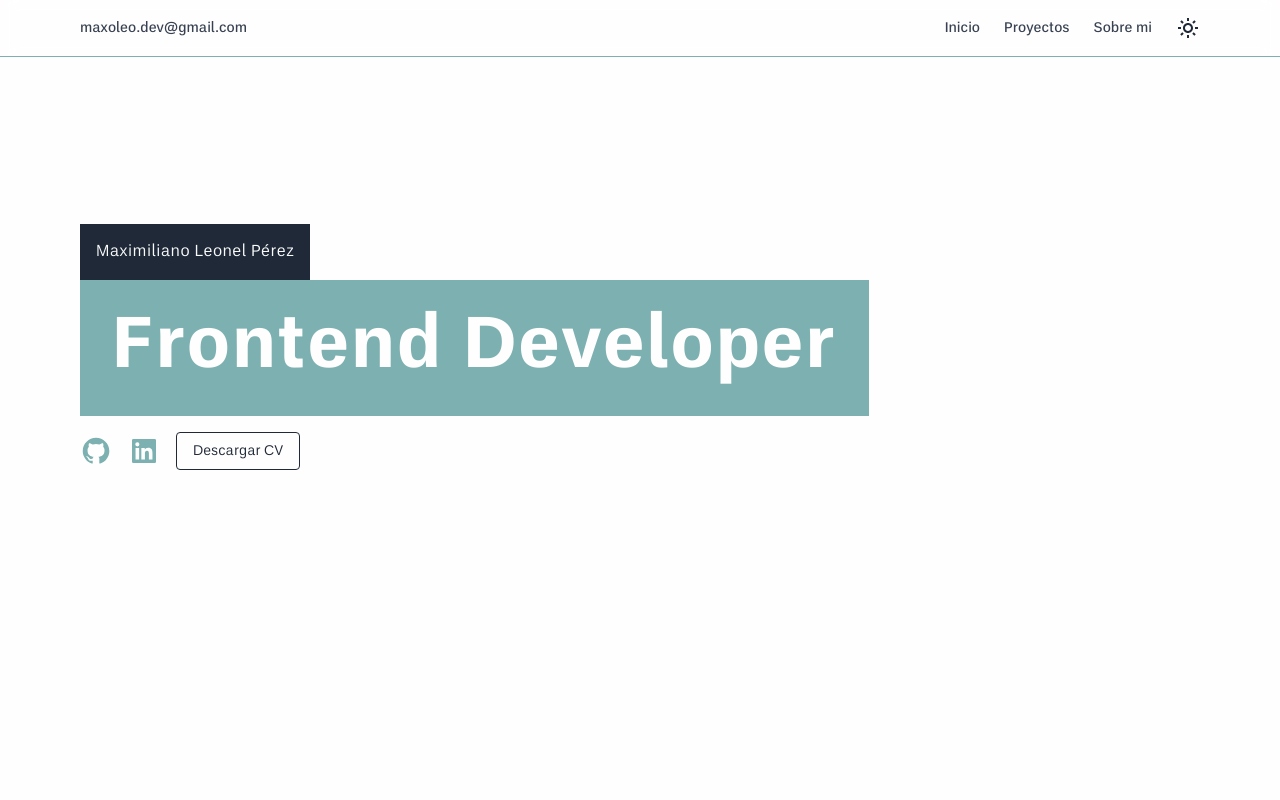
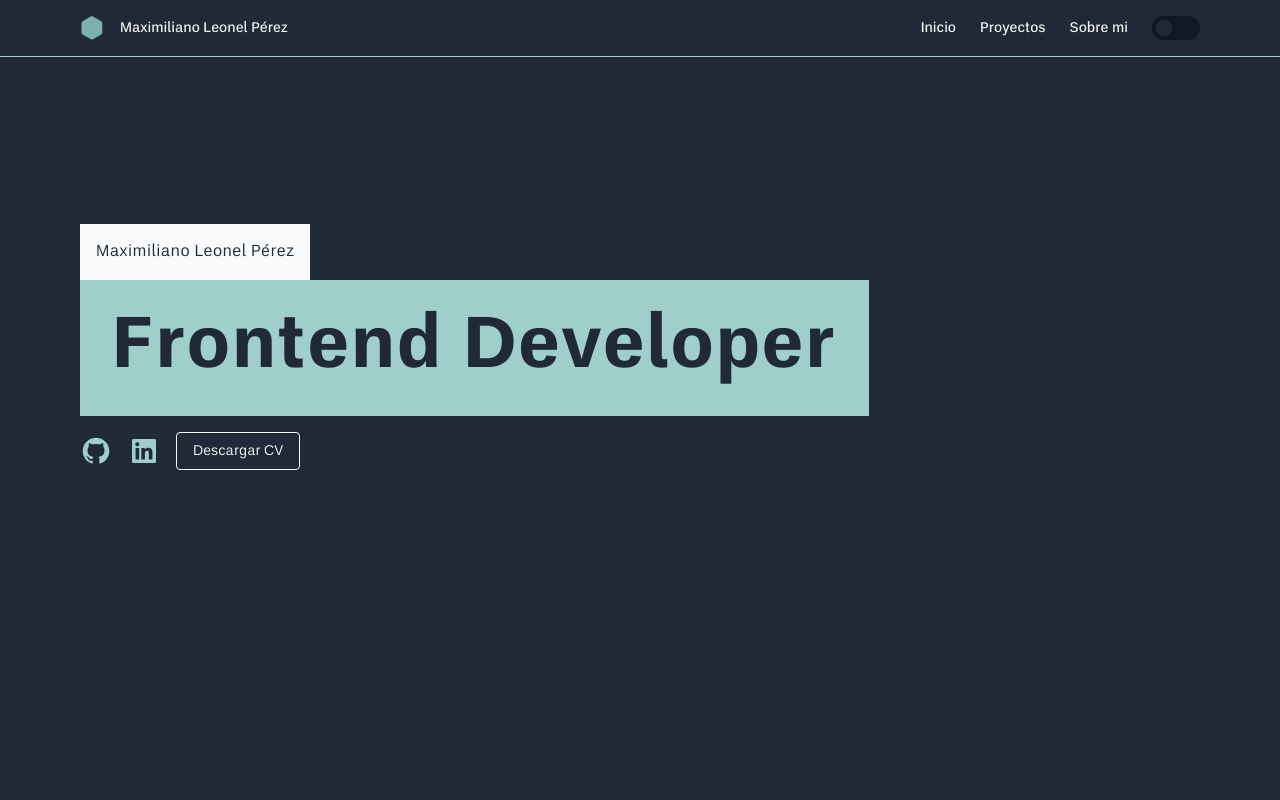
Before and after one commit to MaximilianoLeonel23/portafolio-v2, a React (Vite) app: page / in a window 1280 px wide. Shown: the top 800 px of the page. Built offline with nearby package versions, Linux system fonts and the light colour scheme.

Commit message:
Cambio del botón de modo y agrega logo

```diff
--- a/src/App.tsx
+++ b/src/App.tsx
@@ -2,7 +2,7 @@ import Header from "./components/organism/Header";
 import Main from "./components/organism/Main";
 import { useState } from "react";
 const App = () => {
-  const [theme, setTheme] = useState<string>("light");
+  const [theme, setTheme] = useState<string>("dark");
 
   return (
     <div className={`blackout-${theme}`}>
--- /dev/null
+++ b/src/components/atoms/ModeBtn.tsx
@@ -0,0 +1,35 @@
+interface Props {
+  theme: string;
+  setTheme: (theme: string) => void;
+}
+
+const ModeBtn: React.FC<Props> = ({ theme, setTheme }) => {
+  const handleThemeMode = (): void => {
+    if (theme === "light") {
+      setTheme("dark");
+    } else {
+      setTheme("light");
+    }
+  };
+
+  return (
+    <button
+      className={`relative h-6 w-12 ${
+        theme === "light"
+          ? "bg-gray-100 hover:bg-primary-light-500"
+          : "bg-gray-900 hover:bg-primary-dark-500"
+      } rounded-full cursor-pointer mode-btn--shadow transition-colors duration-300`}
+      onClick={handleThemeMode}
+    >
+      <div
+        className={`h-6 w-6 rounded-full ${
+          theme === "light"
+            ? "bg-primary-white translate-x-full"
+            : "bg-gray-800 translate-x-0 "
+        } scale-[0.7] ease-in-out transition-transform duration-300`}
+      ></div>
+    </button>
+  );
+};
+
+export default ModeBtn;
--- a/src/components/molecules/Logo.tsx
+++ b/src/components/molecules/Logo.tsx
@@ -1,15 +1,18 @@
+import logo from "../../assets/icons/favicon.svg";
+
 interface Props {
   theme: string;
 }
 const Logo: React.FC<Props> = ({ theme }) => {
   return (
     <div className="flex items-center gap-x-4">
-      <p
-        className={`hidden md:inline font-medium  text-sm mail-${theme} navbar-item`}
-      >
-        <span className="main-text">maxoleo.dev@gmail.com</span>
-        <span className="hover-text">maxoleo.dev@gmail.com</span>
-      </p>
+      <img src={logo} alt="logo" className="h-6 w-6" />
+      <div className="hidden sm:inline">
+        <p className={`font-medium text-sm mail-${theme} navbar-item`}>
+          <span className="main-text">Maximiliano Leonel Pérez</span>
+          <span className="hover-text">Maximiliano Leonel Pérez</span>
+        </p>
+      </div>
     </div>
   );
 };
--- a/src/components/molecules/Navbar.tsx
+++ b/src/components/molecules/Navbar.tsx
@@ -1,5 +1,5 @@
-import lightMode from "../../assets/icons/light-mode.svg";
-import darkMode from "../../assets/icons/dark-mode.svg";
+import ModeBtn from "./../atoms/ModeBtn";
+
 interface Props {
   theme: string;
   setTheme: (theme: string) => void;
@@ -12,14 +12,6 @@ const Navbar: React.FC<Props> = ({
   handleShowMenu,
   changeBtn,
 }) => {
-  const handleThemeMode = (): void => {
-    if (theme === "light") {
-      setTheme("dark");
-    } else {
-      setTheme("light");
-    }
-  };
-
   return (
     <nav>
       <ul className="hidden md:flex items-center gap-6">
@@ -43,26 +35,10 @@ const Navbar: React.FC<Props> = ({
             <span className="hover-text">Sobre mi</span>
           </a>
         </li>
-        <li className="flex items-center justify-center h-6 w-6">
-          <a onClick={handleThemeMode} className="cursor-pointer">
-            {theme === "light" ? (
-              <img src={lightMode} className="w-full h-full" />
-            ) : (
-              <img src={darkMode} className="w-full h-full" />
-            )}
-          </a>
-        </li>
+        <ModeBtn theme={theme} setTheme={setTheme} />
       </ul>
       <ul className="flex md:hidden items-center gap-6">
-        <li className="flex items-center justify-center h-6 lg:h-8 w-6 lg:w-8">
-          <a onClick={handleThemeMode} className="cursor-pointer">
-            {theme === "light" ? (
-              <img src={lightMode} className="w-full h-full" />
-            ) : (
-              <img src={darkMode} className="w-full h-full" />
-            )}
-          </a>
-        </li>
+        <ModeBtn theme={theme} setTheme={setTheme} />
         <li>
           <div
             className="flex flex-col gap-y-2 z-10"
--- a/src/styles/index.css
+++ b/src/styles/index.css
@@ -83,6 +83,16 @@ body {
 }
 
 /* Components  */
+
+/* Mode button */
+
+.mode-btn--shadow {
+  box-shadow: inset 0 2px 4px 0 rgb(0 0 0 / 0.1);
+
+  & div {
+    box-shadow: 0 2px 2px 0 rgb(0 0 0 / 0.1);
+  }
+}
 
 /* Navbar item */
 .navbar-item {
```
